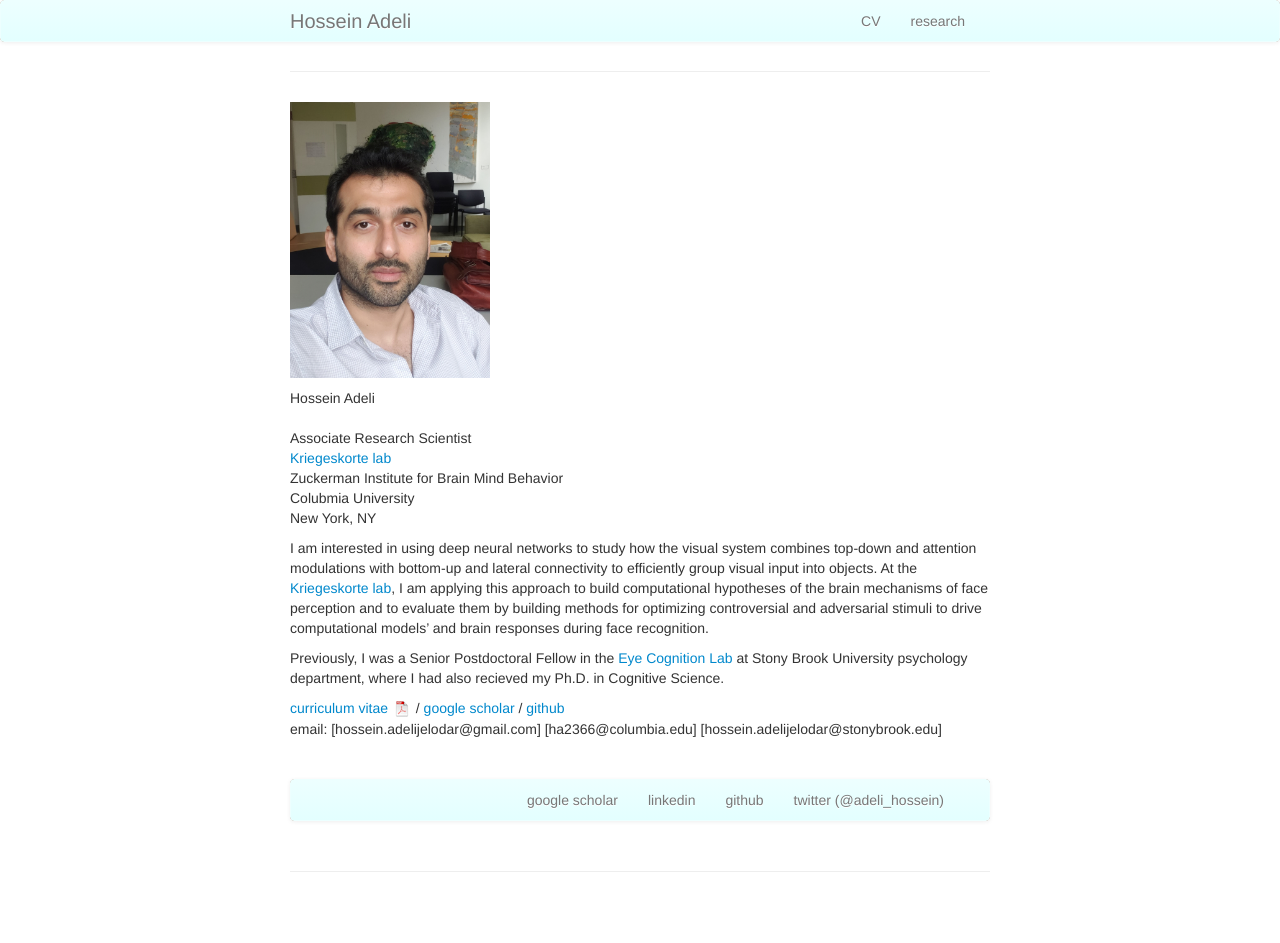
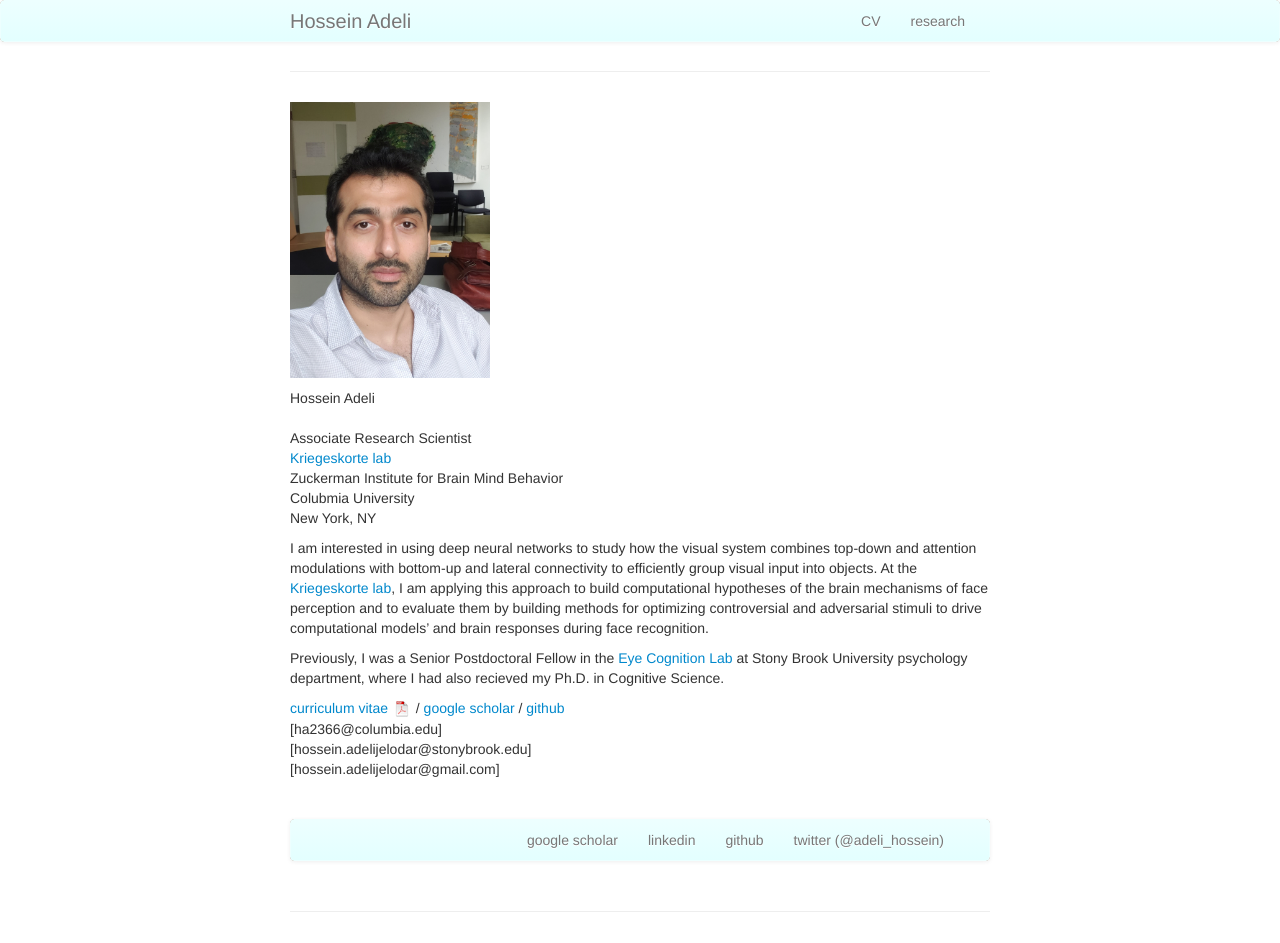
Before and after one commit to Hosseinadeli/hosseinadeli.github.io, a Jekyll site: the page built from index.md, in a window 1280 px wide. Built offline with Jekyll 4.4.1, drawn with Linux system fonts in a browser that asks for light colours; our own code applies the rules of GitHub Pages for plain Markdown files; before the commit the page ends 903 px from its top, so only the background shows below that.

Commit message:
Update index.md

```diff
--- a/index.md
+++ b/index.md
@@ -23,9 +23,9 @@ Previously, I was a Senior Postdoctoral Fellow in the [Eye Cognition Lab](https:
 [curriculum vitae ![CV as pdf]({{ BASE_PATH }}/pages/icons16/pdf-icon.png)]({{ BASE_PATH }}/assets/CV_Hossein_Adeli_website.pdf) /
 [google scholar](https://scholar.google.com/citations?hl=en&user=EdIFZpQAAAAJ) /
 [github](https://github.com/Hosseinadeli) <br/>
-email: [hossein.adelijelodar@gmail.com]
-       [ha2366@columbia.edu]
-       [hossein.adelijelodar@stonybrook.edu]<br/>
+[ha2366@columbia.edu]<br/>
+[hossein.adelijelodar@stonybrook.edu]<br/>
+[hossein.adelijelodar@gmail.com]<br/>
 
 &nbsp;
 
```
